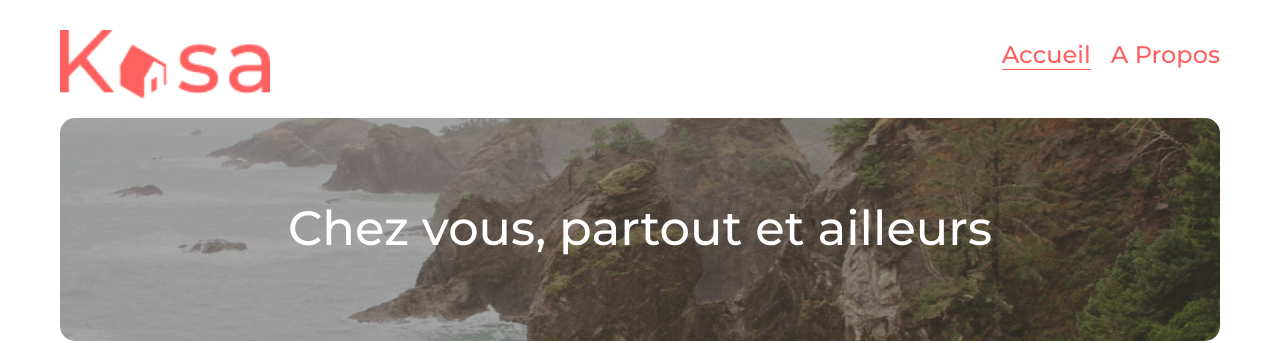
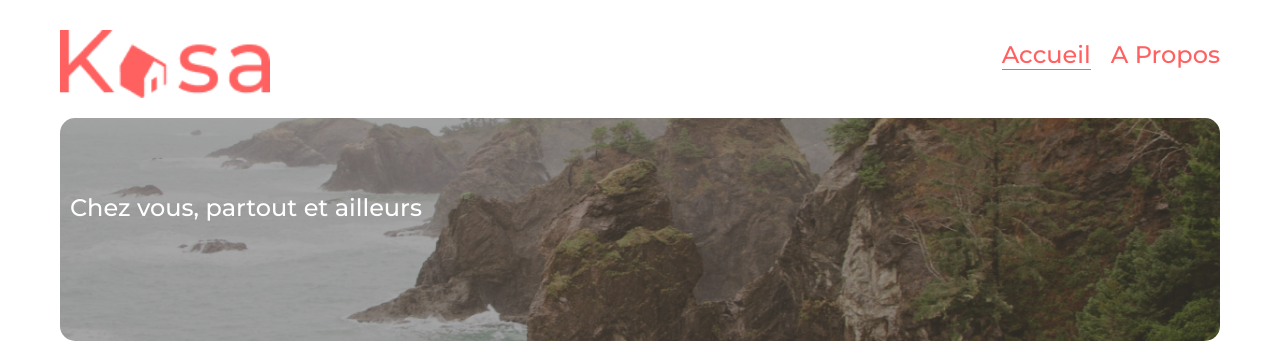
Before and after one commit to AurelieLescop/kasa, a React (Create React App) app: page / in a window 1280 px wide. Shown: the top 343 px of the page. Built offline with nearby package versions, Linux system fonts and the light colour scheme.

Commit message:
correction chemin app.scss pr collapse

```diff
--- a/src/style/app.scss
+++ b/src/style/app.scss
@@ -1,17 +1,17 @@
-@import "../pages/Home/home.scss";
+@import "../components/Banner/banner.scss";
+@import "../components/Card/card.scss";
+@import "../components/Collapse/collapse.scss";
+@import "../components/Footer/footer.scss";
 @import "../components/Header/header.scss";
-@import "../components/Footer/footer.scss";
-@import "../pages/Notfound/notfound.scss";
-@import "../components/Card/card.scss";
-@import "../components/Banner/banner.scss";
-@import "../pages/About/about.scss";
-@import "../components/Card/card.scss";
+@import "../components/Host/host.scss";
 @import "../components/Imageslider/imageslider.scss";
-@import "../pages/Accomodation/accomodation.scss";
 @import "../components/Ratingbar/ratingbar.scss";
-@import "../components/Host/host.scss";
 @import "../components/Tag/tag.scss";
 
+@import "../pages/About/about.scss";
+@import "../pages/Accomodation/accomodation.scss";
+@import "../pages/Home/home.scss";
+@import "../pages/Notfound/notfound.scss";
 
 main {
   padding: 0 20px;
```
